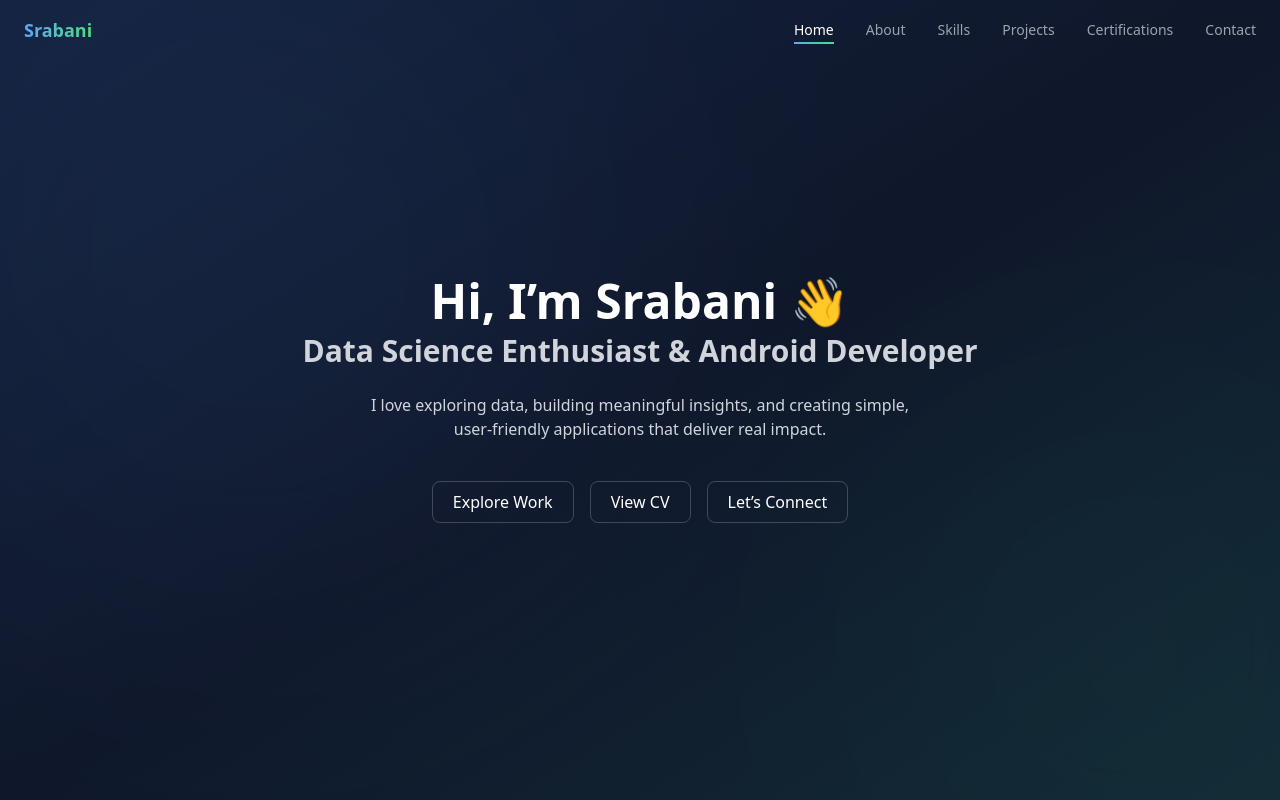
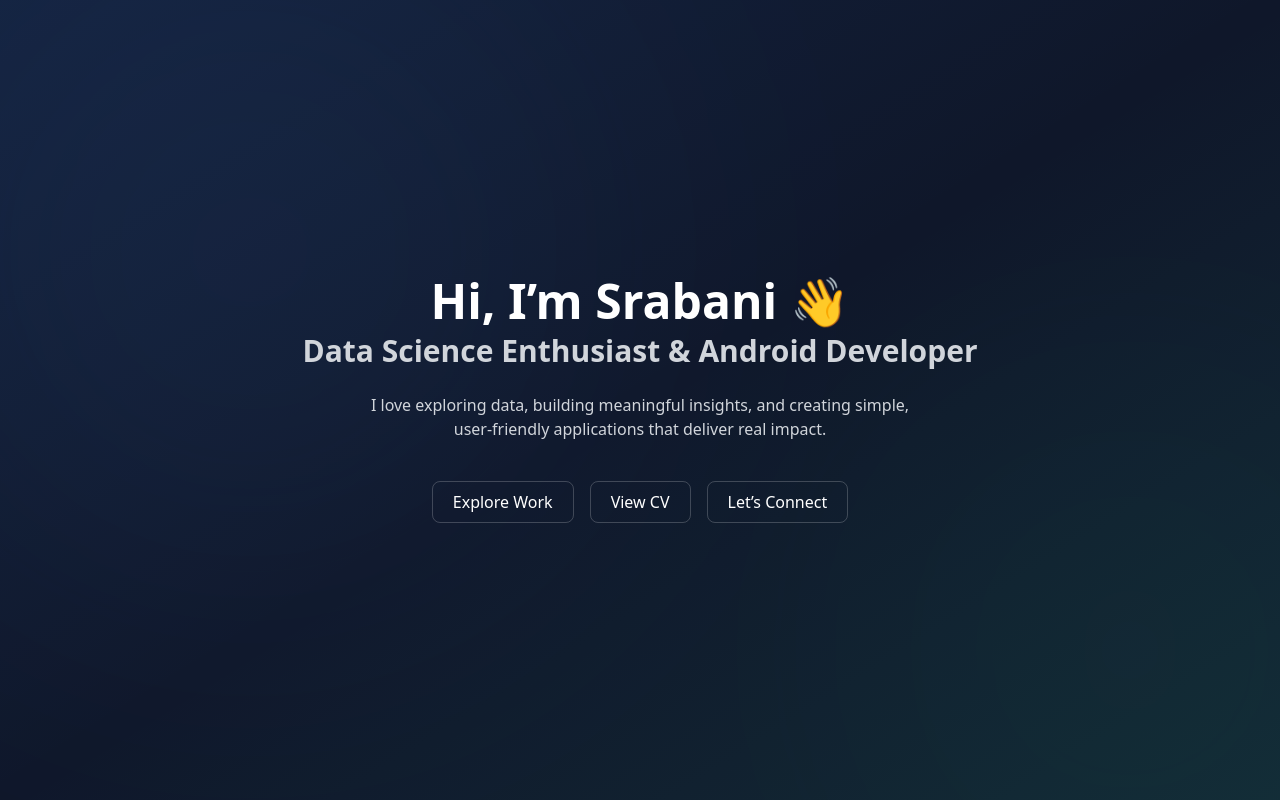
Before and after one commit to Srabanigorai/latest-portfolio, a React (Vite) app: page / in a window 1280 px wide. Shown: the top 800 px of the page. Built offline with nearby package versions, Linux system fonts and the light colour scheme.

Commit message:
Update Navbar.jsx

```diff
--- a/src/components/Navbar.jsx
+++ b/src/components/Navbar.jsx
@@ -1,9 +1,10 @@
-
 import { useEffect, useState } from "react";
 import { motion } from "framer-motion";
 
 export default function Navbar() {
   const [active, setActive] = useState("home");
+  const [visible, setVisible] = useState(true);
+  const [lastScroll, setLastScroll] = useState(0);
   const [scrolled, setScrolled] = useState(false);
 
   const links = [
@@ -15,18 +16,30 @@ export default function Navbar() {
     { name: "Contact", id: "contact" }
   ];
 
-  // 🧠 scroll detection
   useEffect(() => {
     const handleScroll = () => {
-      setScrolled(window.scrollY > 20);
+      const currentScroll = window.scrollY;
 
+      // 🎯 fade logic
+      if (currentScroll < 50) {
+        setVisible(false); // near top → fade out
+      } else {
+        setVisible(true); // scrolling → show
+      }
+
+      // 🧠 scroll direction (optional smooth feel)
+      setLastScroll(currentScroll);
+
+      // 🌫️ background blur trigger
+      setScrolled(currentScroll > 80);
+
+      // 📍 active section
       let current = "home";
-
       links.forEach((link) => {
         const el = document.getElementById(link.id);
         if (el) {
           const top = el.offsetTop - 120;
-          if (window.scrollY >= top) {
+          if (currentScroll >= top) {
             current = link.id;
           }
         }
@@ -39,7 +52,6 @@ export default function Navbar() {
     return () => window.removeEventListener("scroll", handleScroll);
   }, []);
 
-  // 🎯 scroll click
   const handleClick = (id) => {
     setActive(id);
 
@@ -53,13 +65,20 @@ export default function Navbar() {
   };
 
   return (
-    <div className="fixed top-0 left-0 w-full z-50">
-
+    <motion.div
+      initial={{ opacity: 0, y: -30 }}
+      animate={{
+        opacity: visible ? 1 : 0,
+        y: visible ? 0 : -20
+      }}
+      transition={{ duration: 0.5, ease: "easeInOut" }}
+      className="fixed top-0 left-0 w-full z-50"
+    >
       {/* 🌌 BACKGROUND */}
       <div
         className={`absolute inset-0 transition-all duration-500 ${
           scrolled
-            ? "bg-black/60 backdrop-blur-xl border-b border-white/10"
+            ? "bg-[#0f172a]/70 backdrop-blur-2xl border-b border-white/10"
             : "bg-transparent"
         }`}
       />
@@ -67,55 +86,47 @@ export default function Navbar() {
       {/* 🌟 CONTENT */}
       <div className="relative max-w-7xl mx-auto flex items-center justify-between px-6 py-4">
 
-        {/* 🧠 LOGO */}
+        {/* LOGO */}
         <motion.div
           whileHover={{ scale: 1.05 }}
           onClick={() => handleClick("home")}
-          className="text-lg font-semibold cursor-pointer bg-gradient-to-r from-blue-400 to-green-400 text-transparent bg-clip-text"
+          className="text-lg font-semibold cursor-pointer bg-gradient-to-r from-blue-400 to-emerald-400 text-transparent bg-clip-text"
         >
           Srabani
         </motion.div>
 
-        {/* 🔗 NAV LINKS */}
+        {/* LINKS */}
         <div className="flex gap-8">
-
           {links.map((link) => (
             <button
               key={link.id}
               onClick={() => handleClick(link.id)}
               className="relative text-sm group"
             >
-              {/* TEXT */}
               <span
                 className={`transition-colors duration-300 ${
                   active === link.id
                     ? "text-white"
-                    : "text-gray-400 group-hover:text-white"
+                    : "text-gray-300 group-hover:text-white"
                 }`}
               >
                 {link.name}
               </span>
 
-              {/* ✨ HOVER LINE */}
-              <span className="absolute left-0 -bottom-1 h-[2px] w-0 bg-gradient-to-r from-blue-400 to-green-400 transition-all duration-300 group-hover:w-full" />
+              {/* hover line */}
+              <span className="absolute left-0 -bottom-1 h-[2px] w-0 bg-gradient-to-r from-blue-400 to-emerald-400 transition-all duration-300 group-hover:w-full" />
 
-              {/* 🔥 ACTIVE INDICATOR */}
+              {/* active line */}
               {active === link.id && (
                 <motion.div
                   layoutId="activeLine"
-                  className="absolute left-0 right-0 -bottom-1 h-[2px] bg-gradient-to-r from-blue-400 to-green-400"
-                  transition={{
-                    type: "spring",
-                    stiffness: 300,
-                    damping: 30
-                  }}
+                  className="absolute left-0 right-0 -bottom-1 h-[2px] bg-gradient-to-r from-blue-400 to-emerald-400"
                 />
               )}
             </button>
           ))}
-
         </div>
       </div>
-    </div>
+    </motion.div>
   );
 }
```
